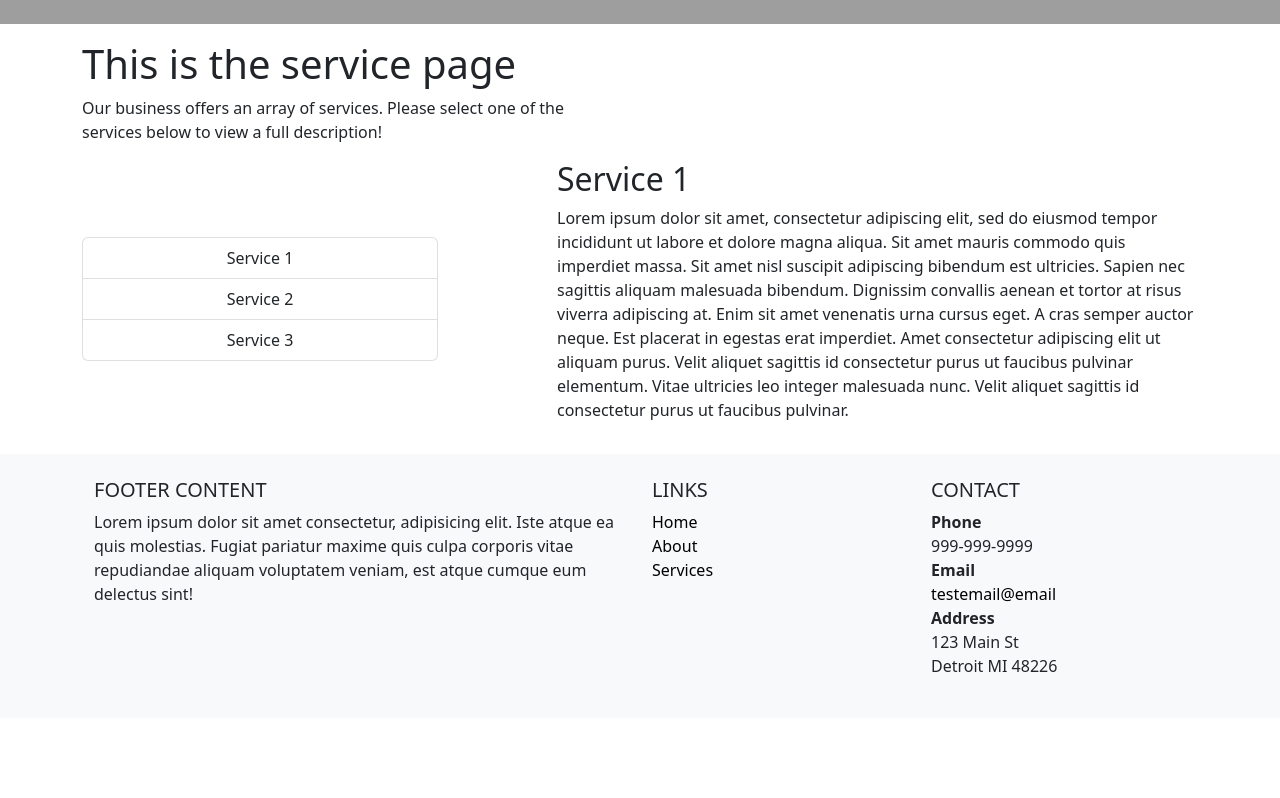
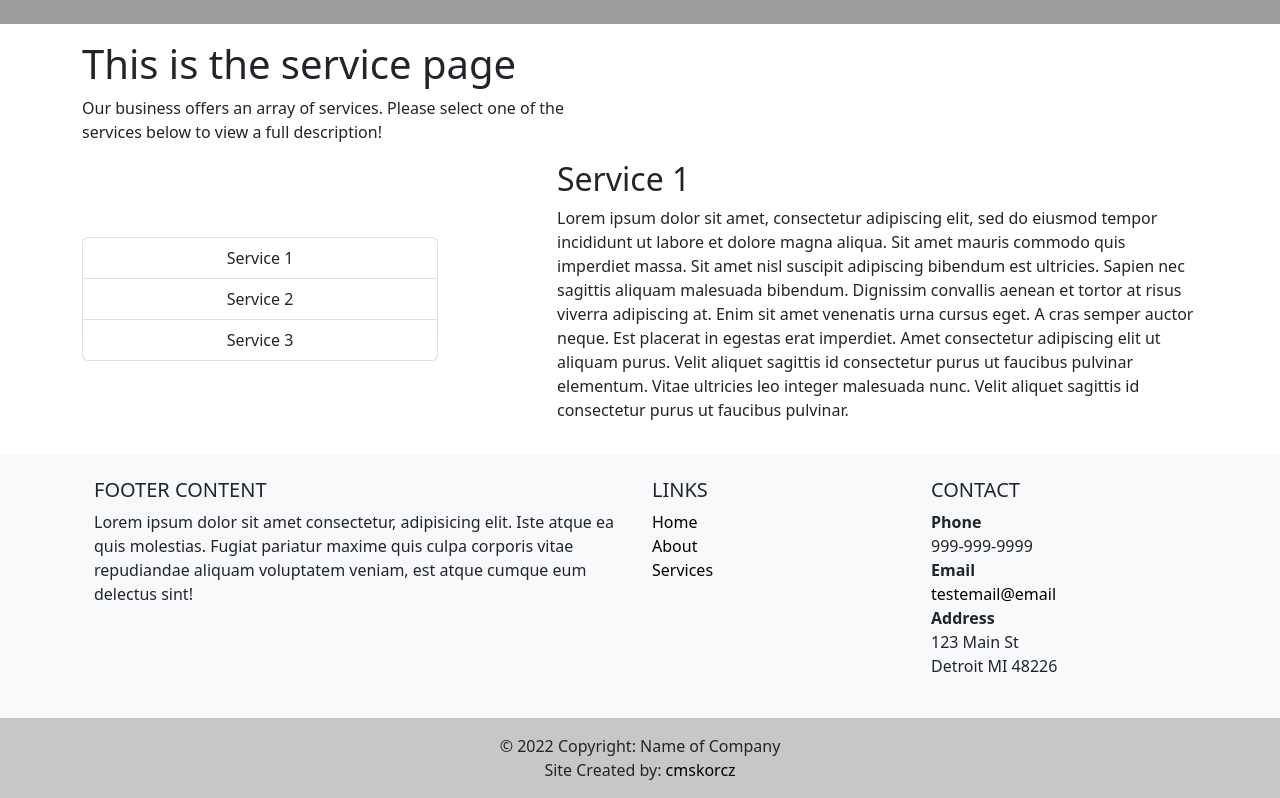
Before and after one commit to cmskorcz/basic-react-site, a React (Create React App) app: page /services in a window 1280 px wide. Shown: the part 432-1230 px from the top of the page. Before the commit the page ends 1150 px from the top, so only its background shows below. Built offline with nearby package versions, Linux system fonts and the light colour scheme; grey boxes are pictures that could not be loaded.

Commit message:
added copyright and link to github page

```diff
--- a/src/components/Footer.js
+++ b/src/components/Footer.js
@@ -71,6 +71,10 @@ function Footer () {
           </MDBCol>
         </MDBRow>
       </MDBContainer>
+      <div className='text-center p-3' style={{ backgroundColor: 'rgba(0,0,0,0.2)' }}>
+        &copy; { new Date().getFullYear() } Copyright: Name of Company <br></br>
+        Site Created by: <a href='https://www.github.com/cmskorcz' className='text-decoration-none text-black'>cmskorcz</a>
+      </div>
     </MDBFooter>
   )
 }
```
